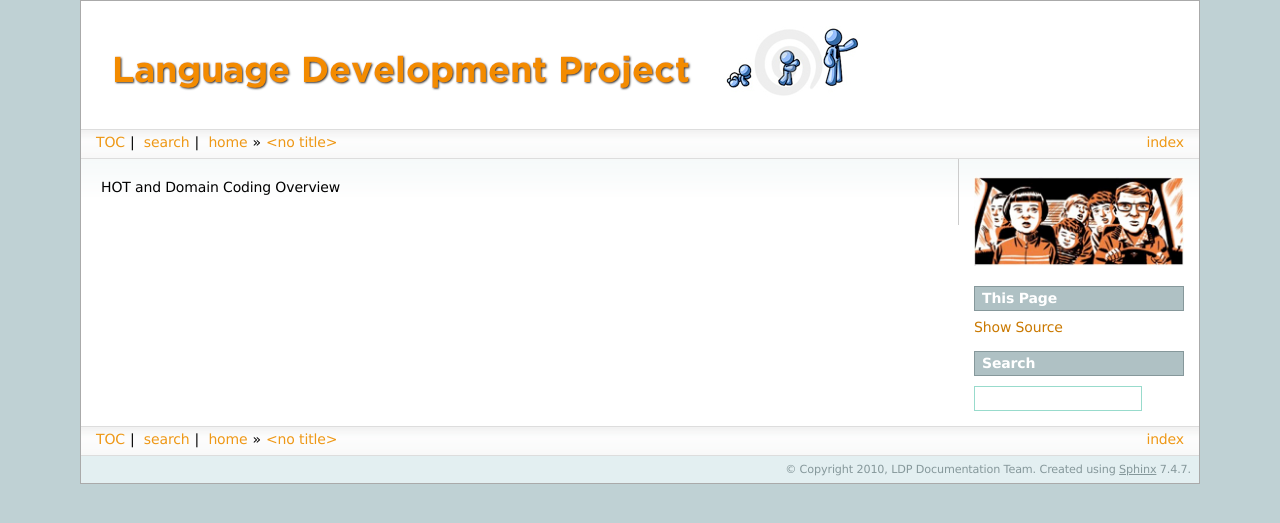
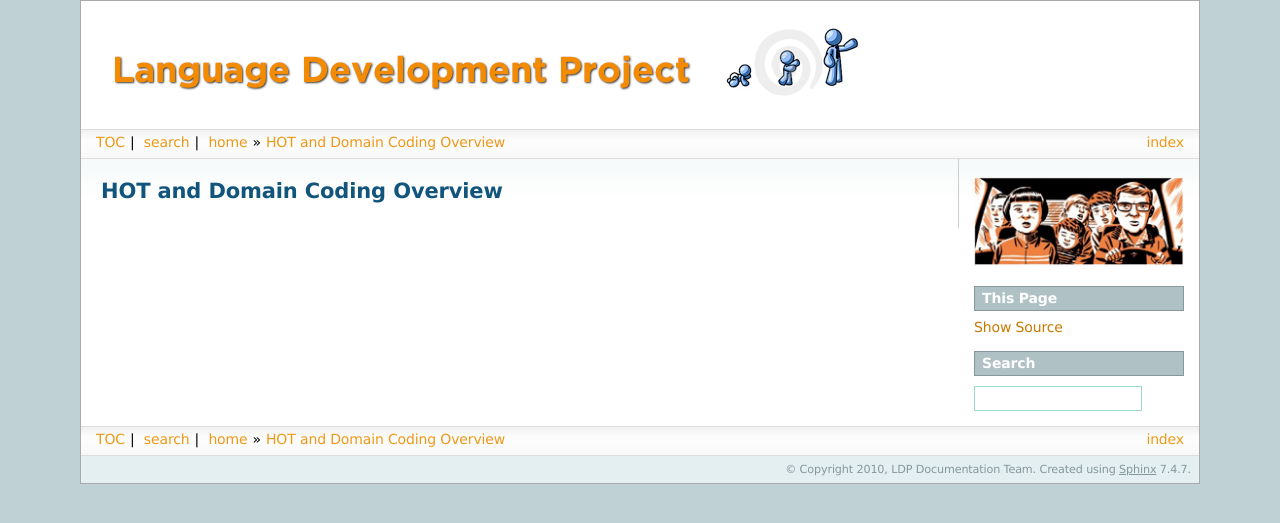
Before and after one commit to ldp-uchicago/docs, a Sphinx documentation site: the page built from sphinx/guides/HOT-and-Domain-Coding/overview.rst, in a window 1280 px wide. Shown: the top 523 px of the page. Built offline with Sphinx 7.4.7, drawn with Linux system fonts in a browser that asks for light colours; formulas are drawn with MathJax 3.

Commit message:
Update overview.rst

```diff
--- a/sphinx/guides/HOT-and-Domain-Coding/overview.rst
+++ b/sphinx/guides/HOT-and-Domain-Coding/overview.rst
@@ -1 +1,5 @@
+.. _hot-overview:
+
+*******************************
 HOT and Domain Coding Overview
+*******************************
```
